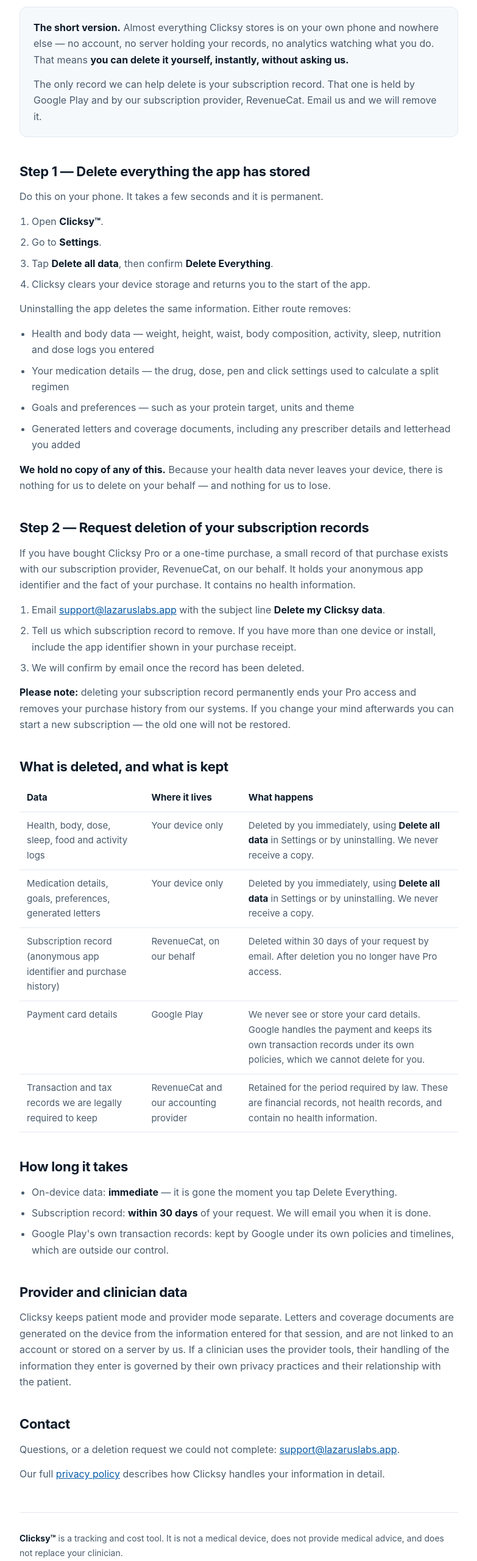
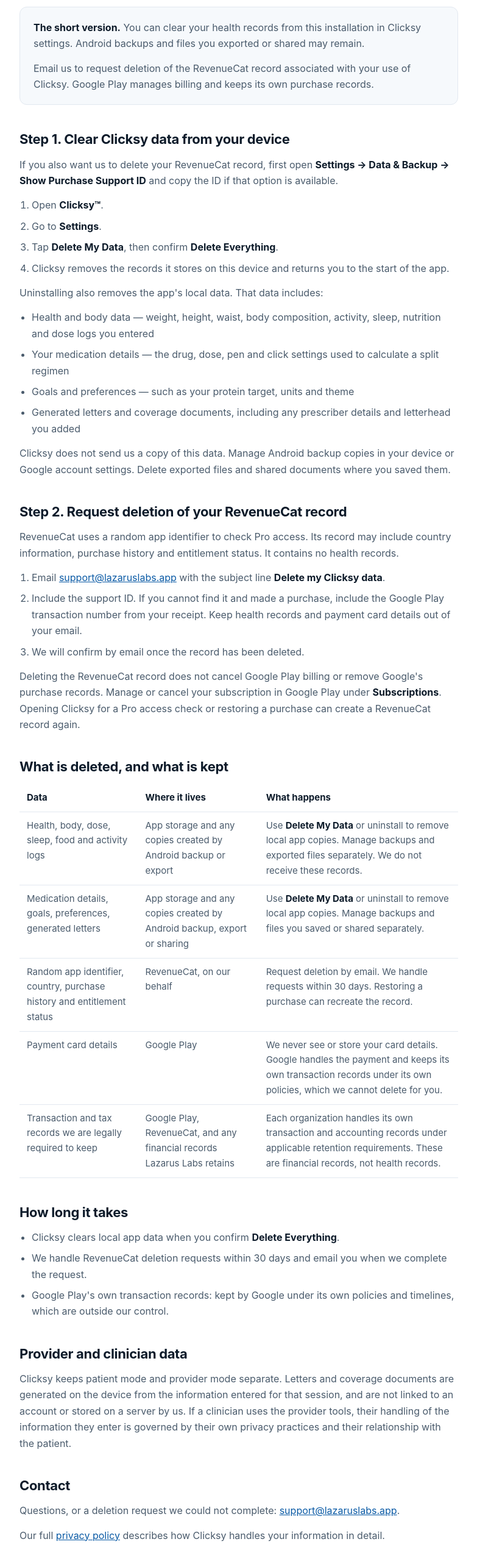
Before and after one commit to elazarus3/lazaruslabs-site, a plain HTML site: page delete-my-data.html in a window 1280 px wide. Shown: the part 180-2740 px from the top of the page at 61% size, without its empty margins (248-1031 px from the left). Drawn offline with Linux system fonts and the light colour scheme.

Commit message:
docs: update Clicksy privacy and deletion disclosures

```diff
--- a/delete-my-data.html
+++ b/delete-my-data.html
@@ -54,66 +54,65 @@
 
 <main class="wrap">
   <h1>Delete your data</h1>
-  <p class="updated">Last updated: 4 November 2026</p>
+  <p class="updated">Last updated: 18 November 2026</p>
 
   <div class="key">
-    <p><strong>The short version.</strong> Almost everything Clicksy stores is on your own phone and
-       nowhere else — no account, no server holding your records, no analytics watching what you do.
-       That means <strong>you can delete it yourself, instantly, without asking us.</strong></p>
-    <p>The only record we can help delete is your subscription record. That one is held by Google Play
-       and by our subscription provider, RevenueCat. Email us and we will remove it.</p>
+    <p><strong>The short version.</strong> You can clear your health records from this installation
+       in Clicksy settings. Android backups and files you exported or shared may remain.</p>
+    <p>Email us to request deletion of the RevenueCat record associated with your use of Clicksy.
+       Google Play manages billing and keeps its own purchase records.</p>
   </div>
 
-  <h2>Step 1 — Delete everything the app has stored</h2>
-  <p>Do this on your phone. It takes a few seconds and it is permanent.</p>
+  <h2>Step 1. Clear Clicksy data from your device</h2>
+  <p>If you also want us to delete your RevenueCat record, first open
+     <strong>Settings → Data &amp; Backup → Show Purchase Support ID</strong> and copy the ID if that option is available.</p>
   <ol>
     <li>Open <strong>Clicksy™</strong>.</li>
     <li>Go to <strong>Settings</strong>.</li>
-    <li>Tap <strong>Delete all data</strong>, then confirm <strong>Delete Everything</strong>.</li>
-    <li>Clicksy clears your device storage and returns you to the start of the app.</li>
+    <li>Tap <strong>Delete My Data</strong>, then confirm <strong>Delete Everything</strong>.</li>
+     <li>Clicksy removes the records it stores on this device and returns you to the start of the app.</li>
   </ol>
-  <p>Uninstalling the app deletes the same information. Either route removes:</p>
+  <p>Uninstalling also removes the app's local data. That data includes:</p>
   <ul>
     <li>Health and body data — weight, height, waist, body composition, activity, sleep, nutrition and dose logs you entered</li>
     <li>Your medication details — the drug, dose, pen and click settings used to calculate a split regimen</li>
     <li>Goals and preferences — such as your protein target, units and theme</li>
     <li>Generated letters and coverage documents, including any prescriber details and letterhead you added</li>
   </ul>
-  <p><strong>We hold no copy of any of this.</strong> Because your health data never leaves your device,
-     there is nothing for us to delete on your behalf — and nothing for us to lose.</p>
+  <p>Clicksy does not send us a copy of this data. Manage Android backup copies in your device or
+     Google account settings. Delete exported files and shared documents where you saved them.</p>
 
-  <h2>Step 2 — Request deletion of your subscription records</h2>
-  <p>If you have bought Clicksy Pro or a one-time purchase, a small record of that purchase exists with
-     our subscription provider, RevenueCat, on our behalf. It holds your anonymous app identifier and
-     the fact of your purchase. It contains no health information.</p>
+  <h2>Step 2. Request deletion of your RevenueCat record</h2>
+  <p>RevenueCat uses a random app identifier to check Pro access. Its record may include country
+     information, purchase history and entitlement status. It contains no health records.</p>
   <ol>
     <li>Email <a href="mailto:support@lazaruslabs.app">support@lazaruslabs.app</a> with the subject line
         <strong>Delete my Clicksy data</strong>.</li>
-    <li>Tell us which subscription record to remove. If you have more than one device or install, include
-        the app identifier shown in your purchase receipt.</li>
+    <li>Include the support ID. If you cannot find it and made a purchase, include the Google Play
+        transaction number from your receipt. Keep health records and payment card details out of your email.</li>
     <li>We will confirm by email once the record has been deleted.</li>
   </ol>
-  <p><strong>Please note:</strong> deleting your subscription record permanently ends your Pro access and
-     removes your purchase history from our systems. If you change your mind afterwards you can start a
-     new subscription — the old one will not be restored.</p>
+  <p>Deleting the RevenueCat record does not cancel Google Play billing or remove Google's purchase
+     records. Manage or cancel your subscription in Google Play under <strong>Subscriptions</strong>.
+     Opening Clicksy for a Pro access check or restoring a purchase can create a RevenueCat record again.</p>
 
   <h2>What is deleted, and what is kept</h2>
   <table>
     <tr><th>Data</th><th>Where it lives</th><th>What happens</th></tr>
     <tr>
       <td>Health, body, dose, sleep, food and activity logs</td>
-      <td>Your device only</td>
-      <td>Deleted by you immediately, using <strong>Delete all data</strong> in Settings or by uninstalling. We never receive a copy.</td>
+      <td>App storage and any copies created by Android backup or export</td>
+      <td>Use <strong>Delete My Data</strong> or uninstall to remove local app copies. Manage backups and exported files separately. We do not receive these records.</td>
     </tr>
     <tr>
       <td>Medication details, goals, preferences, generated letters</td>
-      <td>Your device only</td>
-      <td>Deleted by you immediately, using <strong>Delete all data</strong> in Settings or by uninstalling. We never receive a copy.</td>
+      <td>App storage and any copies created by Android backup, export or sharing</td>
+      <td>Use <strong>Delete My Data</strong> or uninstall to remove local app copies. Manage backups and files you saved or shared separately.</td>
     </tr>
     <tr>
-      <td>Subscription record (anonymous app identifier and purchase history)</td>
+      <td>Random app identifier, country, purchase history and entitlement status</td>
       <td>RevenueCat, on our behalf</td>
-      <td>Deleted within 30 days of your request by email. After deletion you no longer have Pro access.</td>
+      <td>Request deletion by email. We handle requests within 30 days. Restoring a purchase can recreate the record.</td>
     </tr>
     <tr>
       <td>Payment card details</td>
@@ -122,15 +121,15 @@
     </tr>
     <tr>
       <td>Transaction and tax records we are legally required to keep</td>
-      <td>RevenueCat and our accounting provider</td>
-      <td>Retained for the period required by law. These are financial records, not health records, and contain no health information.</td>
+      <td>Google Play, RevenueCat, and any financial records Lazarus Labs retains</td>
+      <td>Each organization handles its own transaction and accounting records under applicable retention requirements. These are financial records, not health records.</td>
     </tr>
   </table>
 
   <h2>How long it takes</h2>
   <ul>
-    <li>On-device data: <strong>immediate</strong> — it is gone the moment you tap Delete Everything.</li>
-    <li>Subscription record: <strong>within 30 days</strong> of your request. We will email you when it is done.</li>
+    <li>Clicksy clears local app data when you confirm <strong>Delete Everything</strong>.</li>
+    <li>We handle RevenueCat deletion requests within 30 days and email you when we complete the request.</li>
     <li>Google Play's own transaction records: kept by Google under its own policies and timelines, which are outside our control.</li>
   </ul>
 
@@ -146,8 +145,8 @@
   <p>Our full <a href="/privacy">privacy policy</a> describes how Clicksy handles your information in detail.</p>
 
   <div class="foot">
-    <p><strong>Clicksy™</strong> is a tracking and cost tool. It is not a medical device, does not
-       provide medical advice, and does not replace your clinician.</p>
+    <p><strong>Clicksy™</strong> provides medication tracking and cost estimates. Always discuss
+       dose or medication changes with your prescriber.</p>
     <p>Published by Lazarus Labs LLC.</p>
     <p><a href="/">Home</a> · <a href="/pricing.html">Pricing</a> · <a href="/privacy">Privacy policy</a></p>
   </div>
```
Also changed, not shown: index.html (+3 -4 lines), pricing.html (+2 -3 lines), privacy.html (+40 -43 lines).
